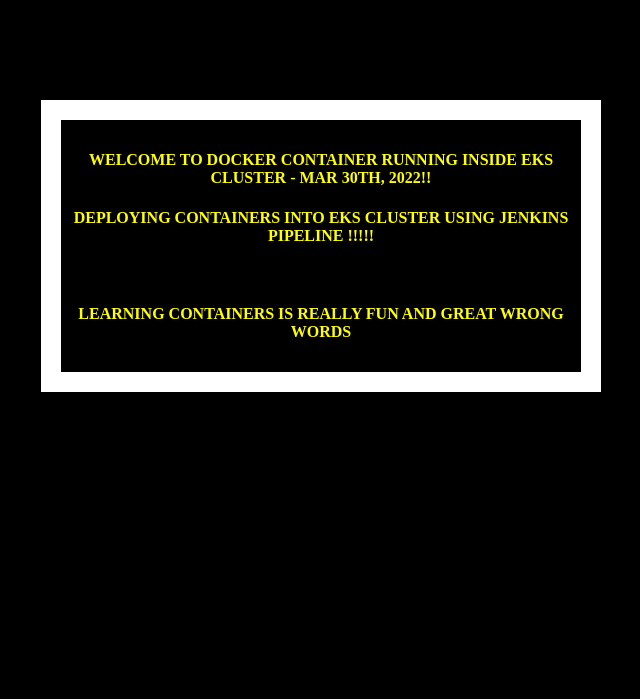
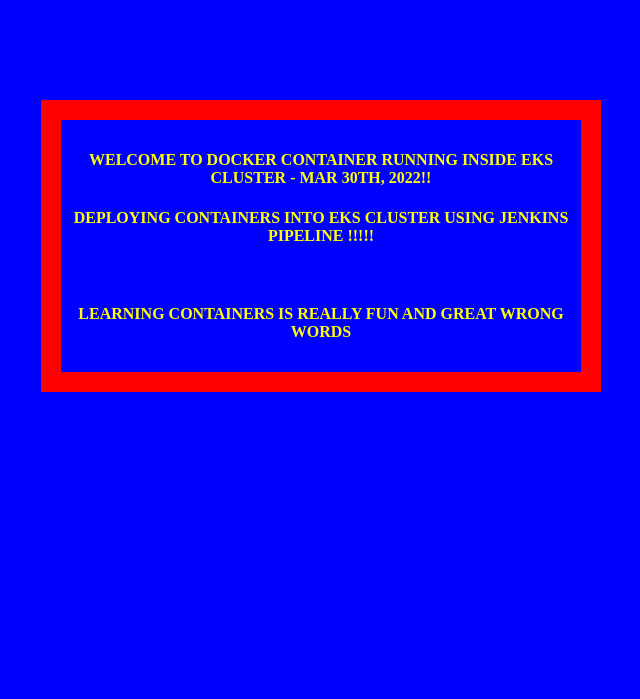
Before and after one commit to eagunuworld/azureDevOps, a Flask app: page / in a window 1280 px wide. Shown: the top 699 px of the page, without its empty margins (319-959 px from the left). Run offline with Flask 2, Linux system fonts and the light colour scheme.

Commit message:
Update index.html

```diff
--- a/templates/index.html
+++ b/templates/index.html
@@ -2,13 +2,13 @@
   <head>
     <style type="text/css">
       body {
-        background: black;
+        background: blue;
         color: yellow;
       }
       div.container {
         max-width: 500px;
         margin: 100px auto;
-        border: 20px solid white;
+        border: 20px solid red;
         padding: 10px;
         text-align: center;
       }
```
